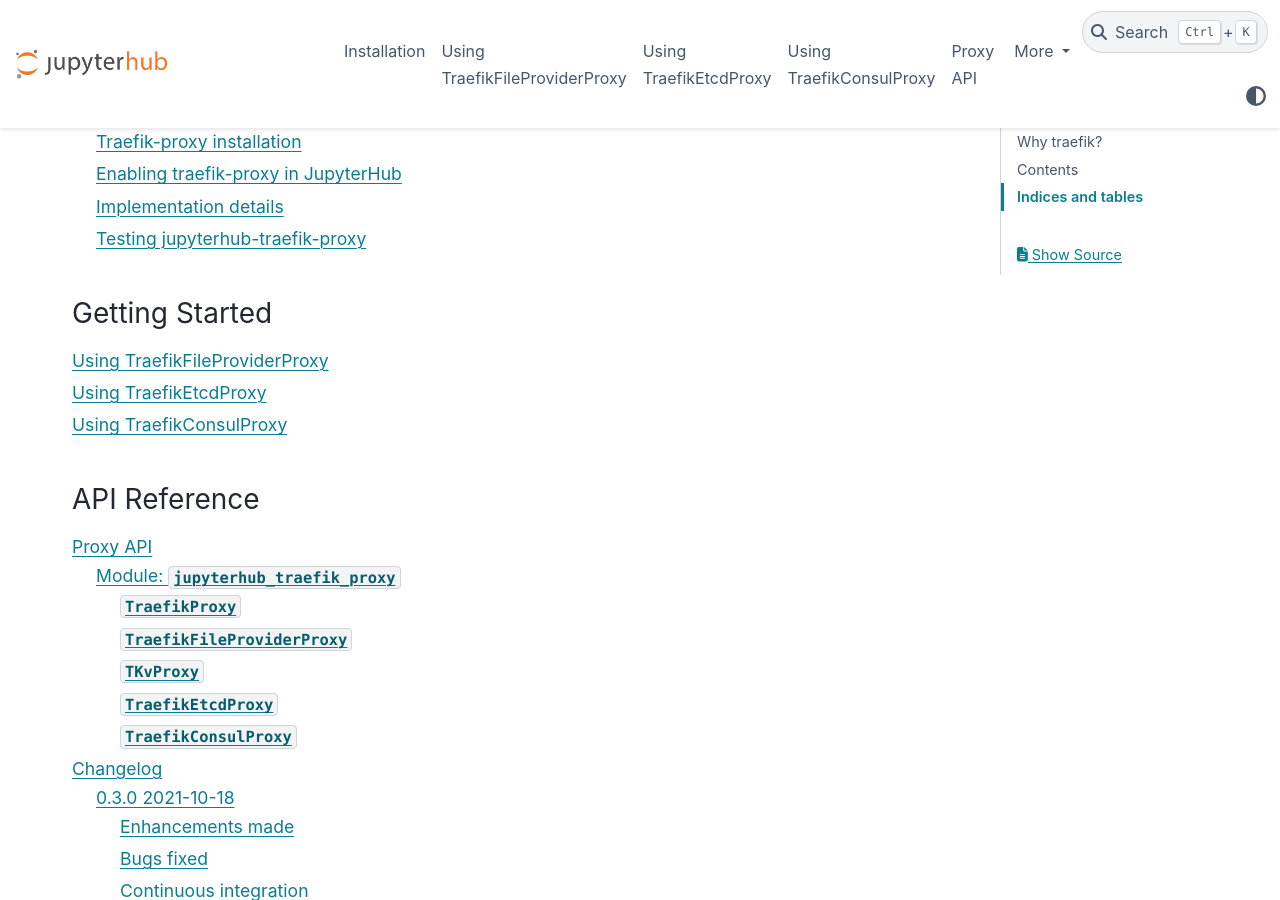
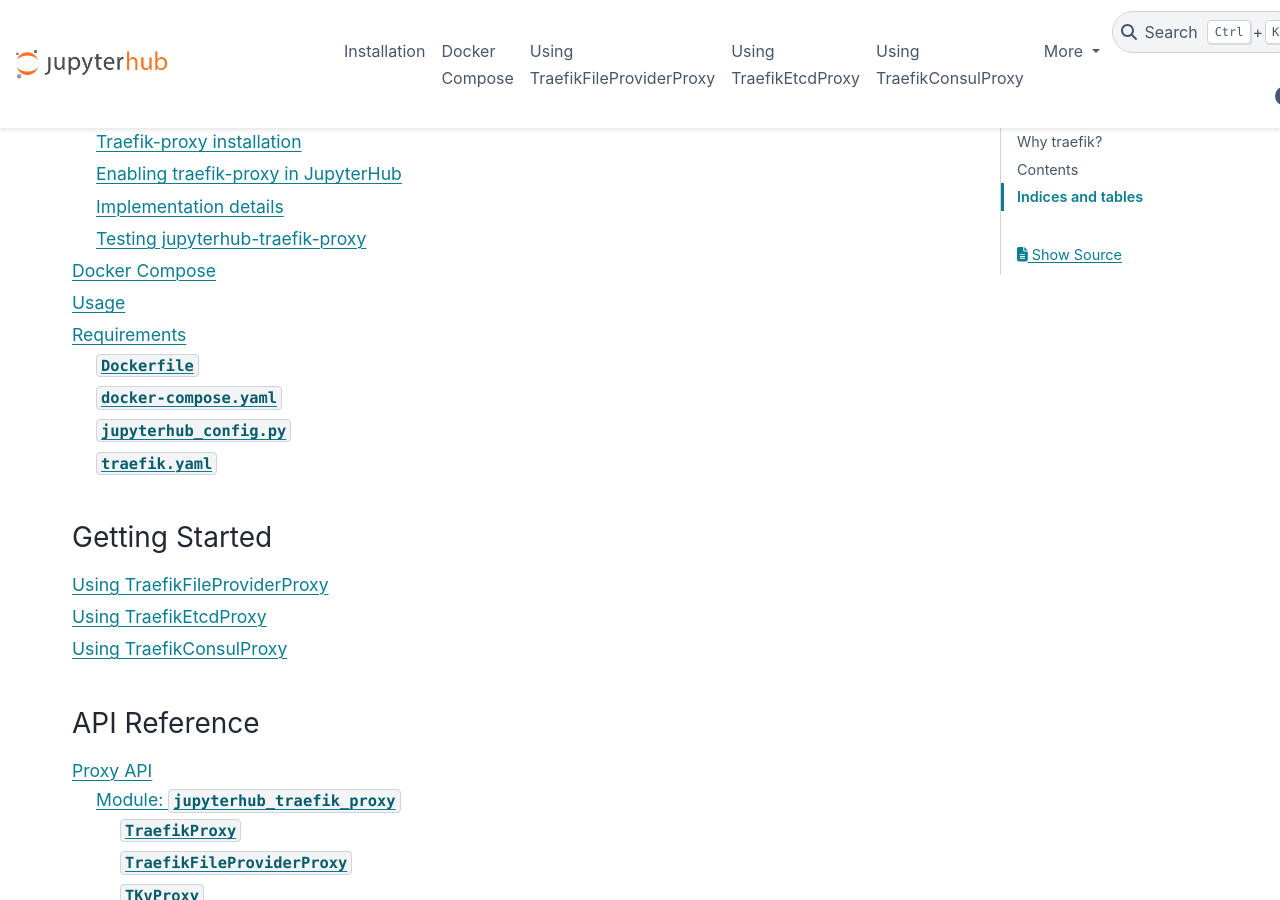
Before and after one commit to jupyterhub/traefik-proxy, a Sphinx documentation site: the page built from docs/source/index.rst, in a window 1280 px wide and 900 px high, scrolled down 881 px. Built offline with Sphinx 7.4.7 and the PyData theme 0.15.4, drawn with Linux system fonts in a browser that asks for light colours; some of the changed lines change nothing that is shown.

Commit message:
Add some info about docker-compose to the readthedocs pages

````diff
--- /dev/null
+++ b/docs/source/docker-compose.md
@@ -0,0 +1,79 @@
+# Docker Compose
+
+An example `docker-compose` file and related configuration files are provided
+in [`examples/docker-compose`](https://github.com/jupyterhub/traefik-proxy/tree/main/examples).
+
+There are four files included in this directory, which can be used as a
+starting point, and should be configured to suit your individual needs:-
+
+  - [`Dockerfile`](#Dockerfile)
+  - [`docker-compose.yaml`](#docker-compose.yaml)
+  - [`jupyterhub_config.py`](#jupyterhub_config.py)
+  - [`traefik.yaml`](#traefik.yaml)
+
+# Usage
+
+Configure the files appropriately, and launch the `traefik` and `jupyterhub`
+services with the command:-
+
+```
+docker-compose up -d
+```
+
+# Requirements
+
+  - `docker`
+  - [`docker-compose`](https://docs.docker.com/compose/).
+  - Optionally, a domain name for LetsEncrypt certificates
+
+(N.B. This has only been tested on Linux.)
+
+## `Dockerfile`
+
+Defines the docker build rules for the `jupyterhub` container image.  See
+https://jupyterhub-dockerspawner.readthedocs.io/en/latest/docker-image.html for
+details on what must be included in this image. This example builds a slimmed
+down version of jupyterhub, installing `jupyterhub_traefik_proxy` from
+github (not PyPi), along with `dockerspawner` and `oauthenticator` jupyterhub
+modules.
+
+## `docker-compose.yaml`
+
+Defines the `jupyterhub_traefik_proxy` and `traefik` service containers that
+will be built and run.
+
+Also includes rules for how the traefik API will be accessed. Change the
+credentials allowed by the `basicauth` middleware, as it is configured by
+default with credentials of `admin` and `password`.
+
+## `jupyterhub_config.py`
+
+jupyterhub's configuration file.  Spend some time working through this file.
+This is a minimal, but documented example that works for me. A full jupyterhub
+configuration can be obtained by running `jupyterhub --generate-config` in the
+jupyterhub container. i.e.
+
+```
+# Launch the docker-compose project
+docker-compose up -d
+
+# Generate a full configuration file, save to jupyterhub_config-full.py
+docker-compose exec hub jupyterhub --generate-config > jupyterhub_config-full.py
+```
+
+However, a newly generated configuration file won't include configuration
+directives for everything you might want to use, e.g.
+`jupyterhub_traefik_proxy`,
+[`oauthenticator`](https://github.com/jupyterhub/oauthenticator), or
+[`dockerspawner`](https://jupyterhub-dockerspawner.readthedocs.io/). The
+relevant documentation (or code) for non-default modules should be referred to.
+
+## `traefik.yaml`
+
+The static configuration file used by `traefik`. This file can be used to
+configure various features on traefik, including but not limited to:-
+
+  - [ACME certificate resolvers](https://doc.traefik.io/traefik/https/acme/)
+  - [traefik entrypoints](https://doc.traefik.io/traefik/routing/entrypoints/)
+  - [traefik log](https://doc.traefik.io/traefik/observability/logs/)
+  - [traefik API](https://doc.traefik.io/traefik/operations/api/)
--- a/docs/source/index.rst
+++ b/docs/source/index.rst
@@ -33,6 +33,7 @@
    :maxdepth: 2
 
    install
+   docker-compose
 
 Getting Started
 ---------------
````
